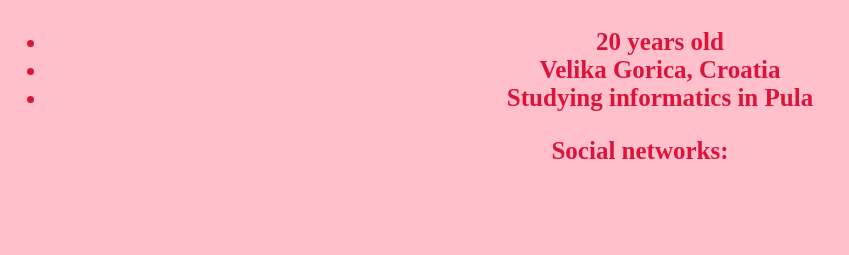
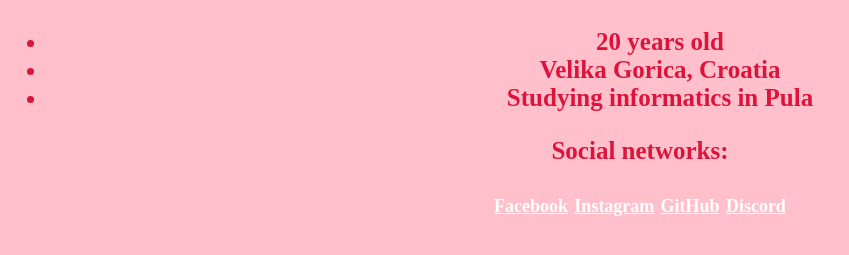
Before and after one commit to ivanaplese/ivanaplese.github.io, a plain HTML site: page index.html in a window 1280 px wide. Shown: the part 315-570 px from the top of the page, without its empty margins (0-849 px from the left). Drawn offline with Linux system fonts and the light colour scheme.

Commit message:
novi css

```diff
--- a/index.html
+++ b/index.html
@@ -2,7 +2,7 @@
 <html lang="en">
 
 <head>
-    <link rel="stylesheet" href="styles.css" />
+    <link rel="stylesheet" href="styles.css">
     <meta charset="UTF-8">
     <meta http-equiv="X-UA-Compatible" content="IE=edge">
     <meta name="viewport" content="width=device-width, initial-scale=1.0">
@@ -20,6 +20,10 @@
     </ul>
 
     <p>Social networks:</p>
+    <a href="https://www.facebook.com/ivana.plese.98">Facebook</a>
+    <a href="https://www.instagram.com/ivana_plese/">Instagram</a>
+    <a href="https://github.com/ivanaplese">GitHub</a>
+    <a href="https://discordapp.com/users/UserID896342742886666281">Discord</a>
 
 </body>
 
--- a/styles.css
+++ b/styles.css
@@ -6,3 +6,9 @@ body {
     text-align: center;
     margin-top: 5px;
 }
+
+a {
+    color: white;
+    font-size: 18px;
+    font-weight: bold;
+}
```
